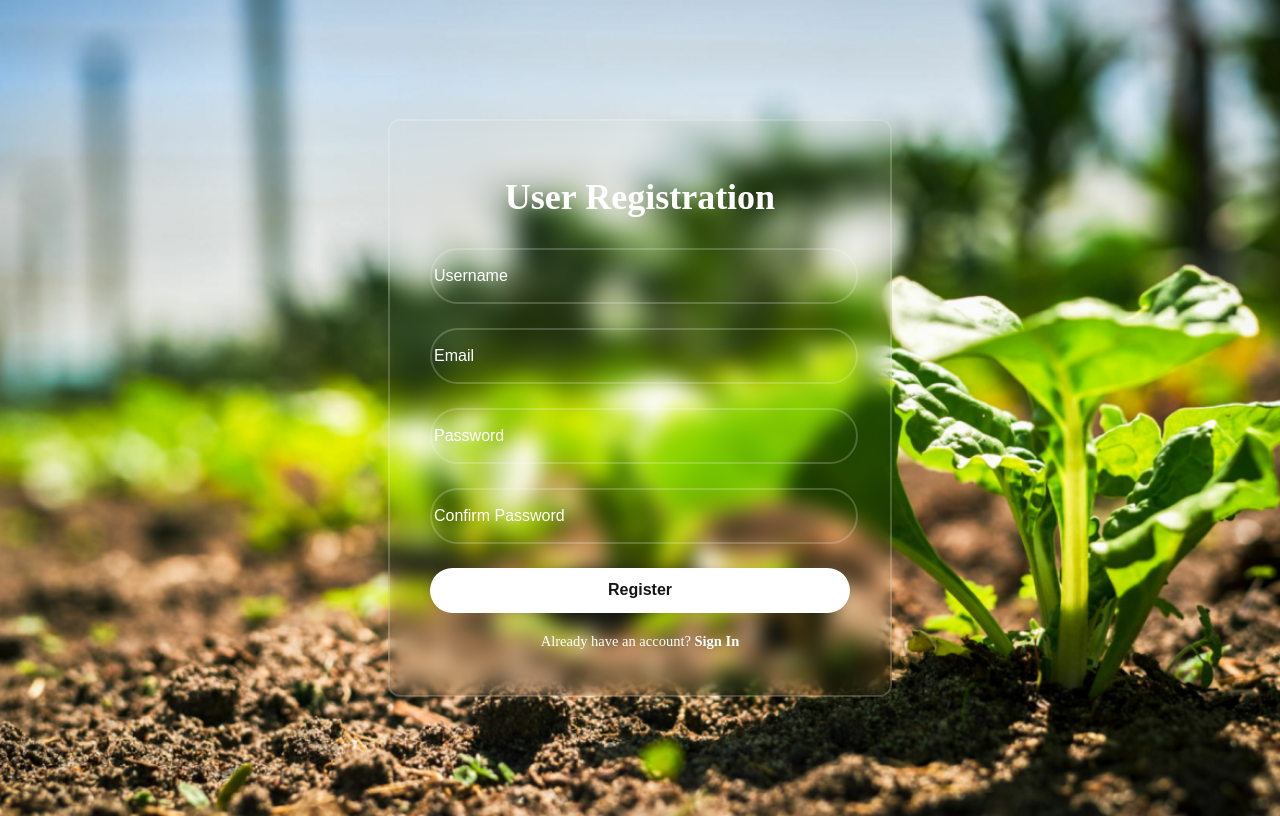
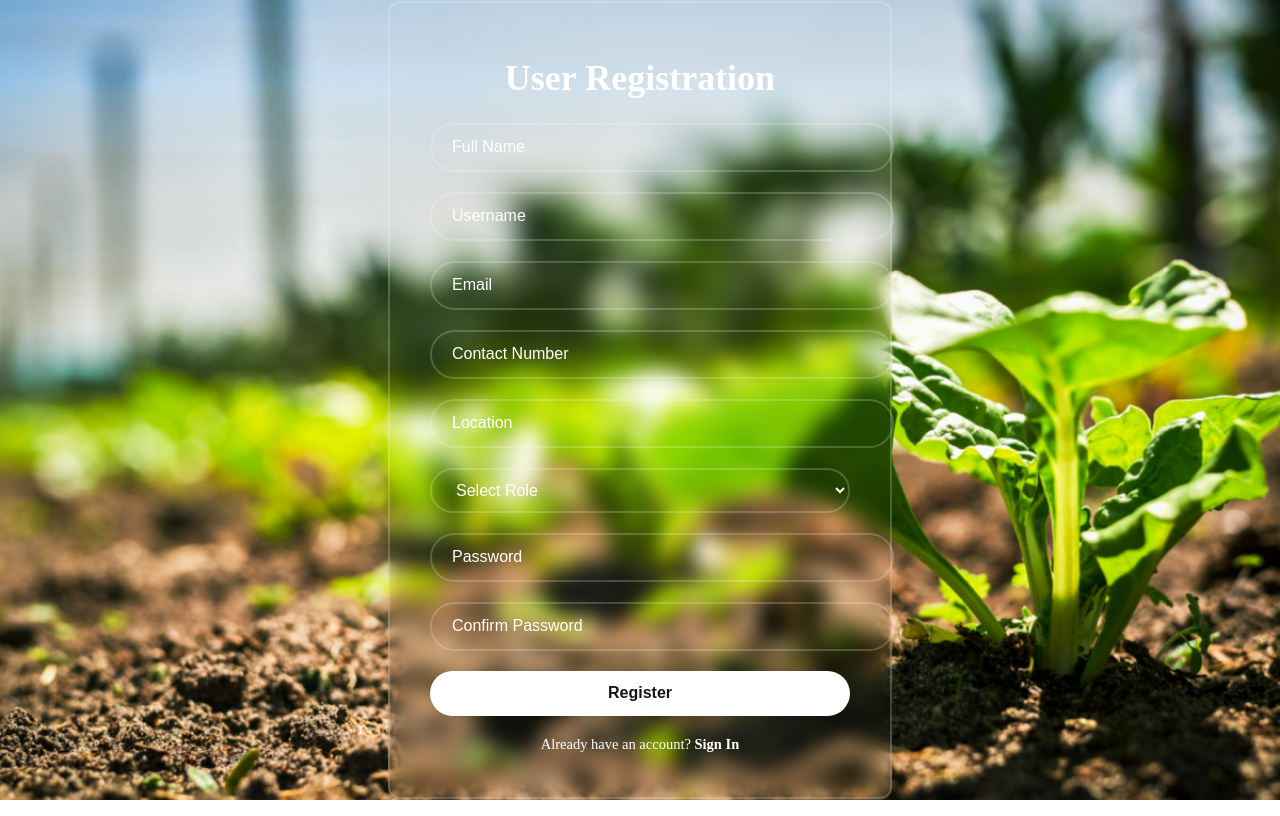
Before and after one commit to mistidevs/Alkebulan, a Python web app: template frontend/templates/register.html in a window 1280 px wide. Run offline with Jinja, Linux system fonts and the light colour scheme; the template is opened without the code that fills it, so the values that code supplies are empty.

Commit message:
updates on the styles register.css

```diff
--- a/frontend/static/style/register.css
+++ b/frontend/static/style/register.css
@@ -6,6 +6,8 @@
     background: url(../images/banner.jpg);
     background-size: cover;
     background-position: center;
+    margin: 0;
+    padding: 0;
 }
 
 .wrapper {
@@ -24,15 +26,16 @@
     text-align: center;
 }
 
-.wrapper .input-box {
+.input-box {
+    position: relative;
     width: 100%;
-    height: 50px;
-    margin: 30px 0;
+    margin: 20px 0;
 }
 
-.input-box input {
+.input-box input,
+.input-box select {
     width: 100%;
-    height: 100%;
+    height: 45px;
     background: transparent;
     border: none;
     outline: none;
@@ -40,39 +43,20 @@
     border-radius: 40px;
     font-size: 16px;
     color: #fff;
+    padding: 0 20px;
 }
 
-.input-box input::placeholder {
+.input-box input::placeholder,
+.input-box select::placeholder {
     color: white;
 }
 
 .input-box i {
     position: absolute;
     right: 20px;
-    top: 30%;
-    transform: translate(-50%);
+    top: 50%;
+    transform: translateY(-50%);
     font-size: 20px;
-}
-
-.wrapper .remember-forgot {
-    display: flex;
-    justify-content: space-between;
-    font-size: 14.5px;
-    margin: -15px 0 15px;
-}
-
-.remember-forgot label input {
-    accent-color: #fff;
-    margin-right: 3px;
-}
-
-.remember-forgot a {
-    color: #fff;
-    text-decoration: none;
-}
-
-.remember-forgot a:hover {
-    text-decoration: underline;
 }
 
 .wrapper .btn {
@@ -92,7 +76,7 @@
 .wrapper .register-link {
     font-size: 14.5px;
     text-align: center;
-    margin: 20px 0 15px;
+    margin-top: 20px;
 }
 
 .register-link p a {
--- a/frontend/templates/register.html
+++ b/frontend/templates/register.html
@@ -11,21 +11,37 @@
         <h1>User Registration</h1>
         <form action="registration_process.php" method="POST">
             <div class="input-box">
-                <input type="text" placeholder="Username" required>
+                <input type="text" placeholder="Full Name" name="fullname" required>
             </div>
             <div class="input-box">
-                <input type="email" placeholder="Email" required>
+                <input type="text" placeholder="Username" name="username" required>
             </div>
             <div class="input-box">
-                <input type="password" placeholder="Password" required>
+                <input type="email" placeholder="Email" name="email" required>
             </div>
             <div class="input-box">
-                <input type="password" placeholder="Confirm Password" required>
+                <input type="tel" placeholder="Contact Number" name="contact" required>
+            </div>
+            <div class="input-box">
+                <input type="text" placeholder="Location" name="location" required>
+            </div>
+            <div class="input-box">
+                <select name="role" required>
+                    <option value="" disabled selected>Select Role</option>
+                    <option value="customer">Customer</option>
+                    <option value="farmer">Farmer</option>
+                </select>
+            </div>
+            <div class="input-box">
+                <input type="password" placeholder="Password" name="password" required>
+            </div>
+            <div class="input-box">
+                <input type="password" placeholder="Confirm Password" name="confirm_password" required>
             </div>
             <input type="submit" class="btn" value="Register">
         </form>
         <div class="register-link">
-            <p>Already have an account? <a href="signin.html">Sign In</a></p>
+            <p>Already have an account? <a href="#">Sign In</a></p>
         </div>
     </div>
 </body>
```
Also changed, not shown: frontend/templates/signin.html (+11 -22 lines).
